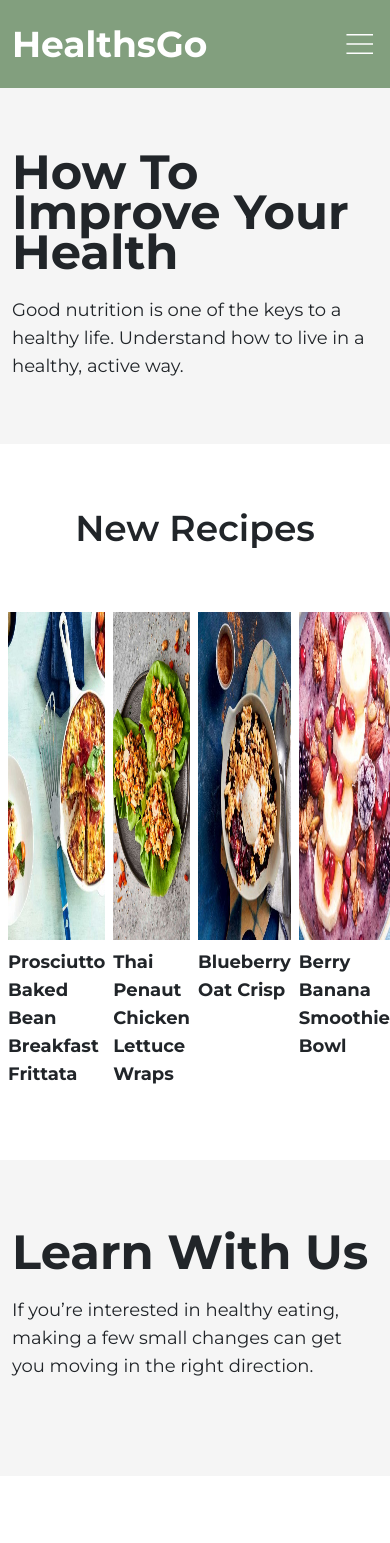
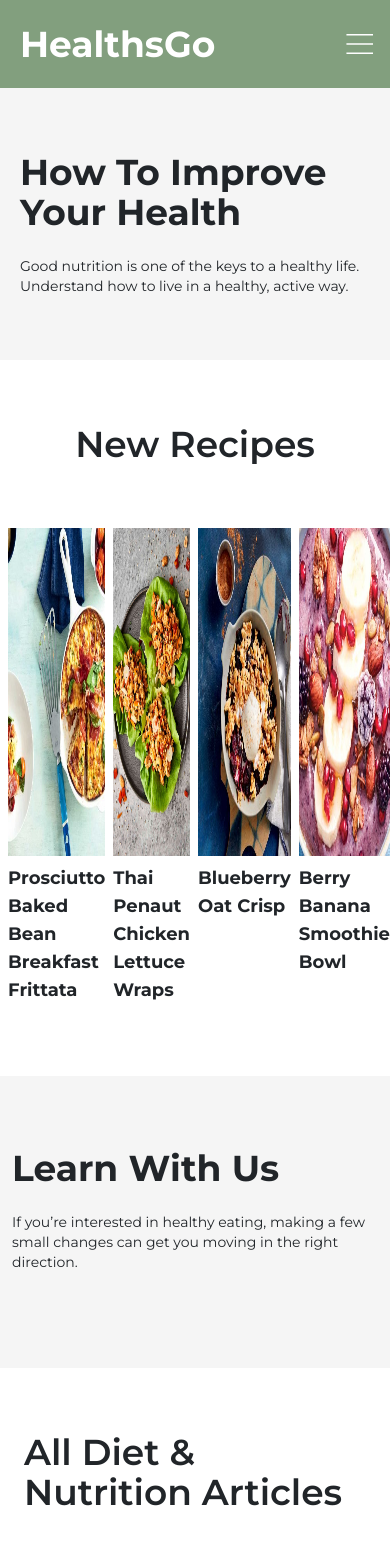
Before and after one commit to astrukar/HCI_2021-22, a Next.js app: page / in a window 390 px wide. Shown: the top 1543 px of the page. Built offline with nearby package versions, Linux system fonts and the light colour scheme.

Commit message:
fix aligment for mobile version

```diff
--- a/components/bannerwithimage/bannerwithimage.js
+++ b/components/bannerwithimage/bannerwithimage.js
@@ -3,11 +3,11 @@ import Image from "next/image";
 const BannerWithImage = () => {
   return (
     <Row className="bg-neutral-100 px-0">
-      <Col className="lg:pl-16">
-        <h1 className="font-bold text-5xl leading-10 font-montserrat mt-4 pt-12 pb-4 ">
+      <Col className="sm:pl-5 lg:pl-16">
+        <h1 className="font-bold text-4xl md:text-5xl leading-10 font-montserrat mt-4 pt-12 pb-4 ">
           Learn With Us
         </h1>
-        <p className="text-lg font-montserrat pb-12 mb-5 ">
+        <p className="text-sm md:text-lg font-montserrat pb-12 mb-5 ">
           If you’re interested in healthy eating, making a few small changes can
           get you moving in the right direction.
         </p>
--- a/components/blogcontainer/blogcontainer.js
+++ b/components/blogcontainer/blogcontainer.js
@@ -20,7 +20,7 @@ const renderBlogItems = () =>
 
 const BlogContainer = () => {
   return (
-    <Row className="pt-20 pl-3 md:pl-10 lg:pl-16 pr-3 md:pr-10 lg:pr-16pb-16">
+    <Row className="pt-20 pl-5 md:pl-10 lg:pl-16 pr-3 md:pr-10 lg:pr-16pb-16">
       {renderBlogItems()}
     </Row>
   );
--- a/components/header/header.js
+++ b/components/header/header.js
@@ -22,7 +22,7 @@ const Header = ({ classes, urlImg }) => {
   return (
     <Row className="p-0">
       <header
-        className={`sm:pl-4 lg:pl-10  relative flex bg-hci-header md:bg-transparent sm:h-28 ${classes}`}
+        className={`pl-5 lg:pl-10  relative flex bg-hci-header md:bg-transparent sm:h-28 ${classes}`}
       >
         <div className="hidden md:block z--1">
           <Image
--- a/components/homebanner/homebanner.js
+++ b/components/homebanner/homebanner.js
@@ -3,11 +3,11 @@ import { Col, Row } from "react-bootstrap";
 const HomeBanner = () => {
   return (
     <Row className="px-0">
-      <Col sm={12} className="py-12 bg-neutral-100">
-        <h1 className="flex justify-center font-bold text-5xl leading-10 font-montserrat pt-3 pb-2">
+      <Col sm={12} className="pl-5 py-12 bg-neutral-100">
+        <h1 className="flex justify-center font-bold text-4xl md:text-5xl leading-10 font-montserrat pt-3 pb-2">
           How To Improve Your Health
         </h1>
-        <h2 className="flex justify-center md:text-center text-lg font-montserrat pt-3 pb-3">
+        <h2 className="flex justify-center md:text-center text-sm md:text-lg font-montserrat pt-3 pb-3">
           Good nutrition is one of the keys to a healthy life. Understand how to
           live in a healthy, active way.
         </h2>
--- a/components/searchinput/searchinput.js
+++ b/components/searchinput/searchinput.js
@@ -2,7 +2,7 @@ import { Row, Col } from "react-bootstrap";
 
 const SearchInput = () => {
   return (
-    <Row className="bg-searchColor pl-2 md:pl-16 py-10 font-montserrat">
+    <Row className="bg-searchColor pl-4 md:pl-16 py-10 font-montserrat">
       <Col sm={12}>
         <input
           id="search-input"
--- a/components/signincontainer/signincontainer.js
+++ b/components/signincontainer/signincontainer.js
@@ -3,7 +3,7 @@ const SignInContainer = () => {
   return (
     <Row>
       <Col className="pt-20">
-        <h1 className="flex justify-center font-extrabold text-5xl leading-10 font-montserrat pb-20">
+        <h1 className="flex justify-center font-bold text-5xl leading-10 font-montserrat pb-20">
           Login
         </h1>
         <div className="pt-3 mb-4 pb-3 flex justify-center">
--- a/pages/blog/index.js
+++ b/pages/blog/index.js
@@ -11,7 +11,7 @@ const BlogPage = () => {
     <Container fluid className={"no-gutters"}>
       <Header urlImg={headerImage} classes="md:h-44" />
       <Row>
-        <div className="flex pl-3 md:justify-center font-bold text-4xl leading-10 font-montserrat md:text-5xl py-20">
+        <div className="flex pl-5 md:justify-center font-bold text-4xl leading-10 font-montserrat md:text-5xl py-20">
           Nutrition Research Topics
         </div>
       </Row>
```
